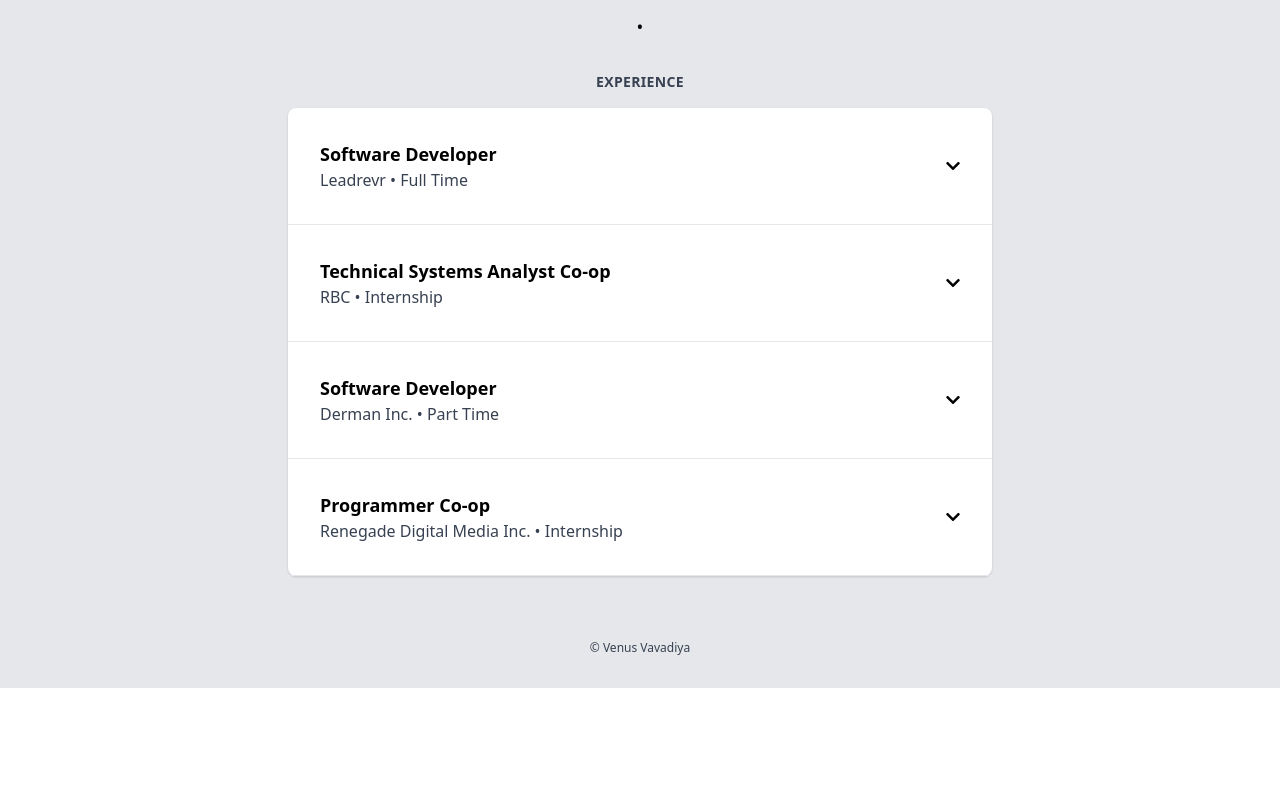
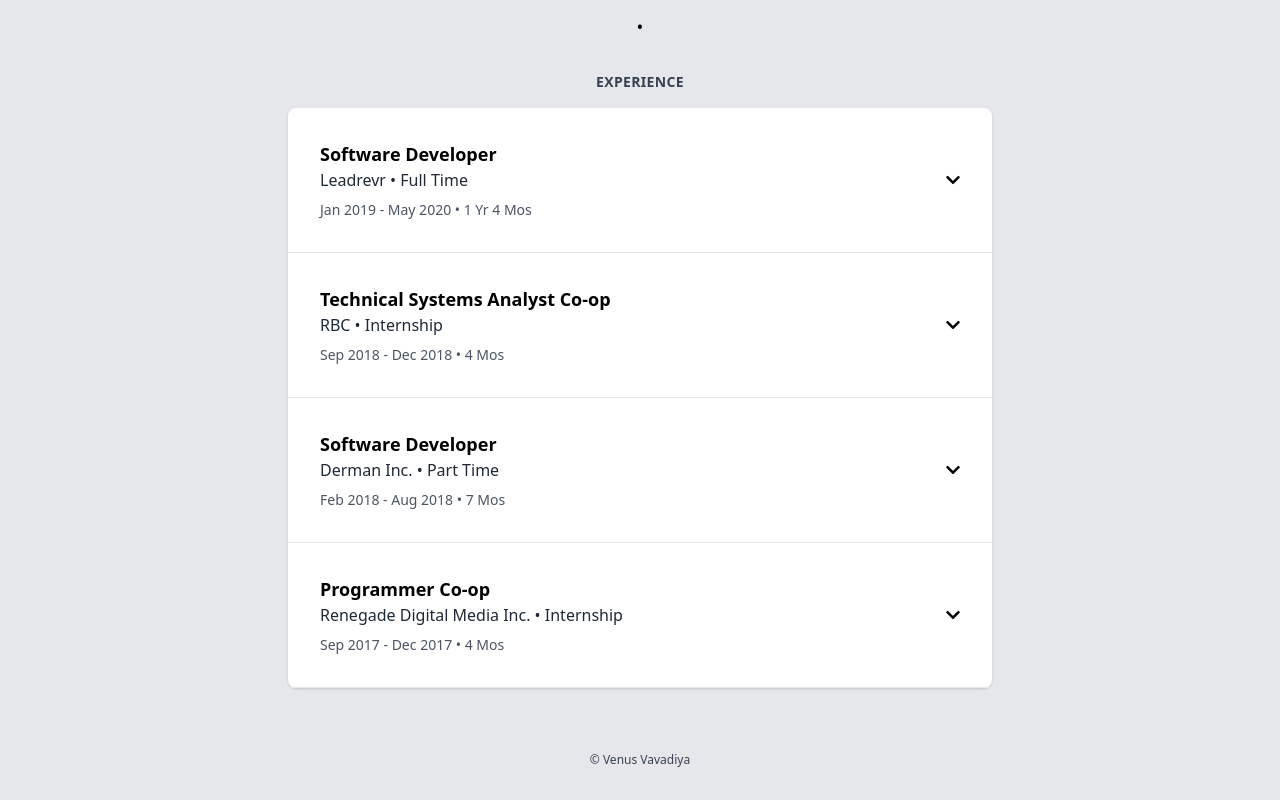
Before and after one commit to venusvavadiya/venusvavadiya.github.io, a Next.js app: page / in a window 1280 px wide. Shown: the part 496-1296 px from the top of the page. Before the commit the page ends 1184 px from the top, so only its background shows below. Built offline with nearby package versions, Linux system fonts and the light colour scheme.

Commit message:
Subsubtitle added

```diff
--- a/components/ContentHeader.jsx
+++ b/components/ContentHeader.jsx
@@ -1,13 +1,17 @@
 import React from "react";
 
-const ContentHeader = ({ title, subtitle }) => (
+const ContentHeader = ({ title, subtitle, subsubtitle }) => (
   <div className="p-2 md:p-4">
     <p className="text-lg font-bold">
       {title}
     </p>
 
-    <p className="text-gray-700">
+    <p className="text-gray-800">
       {subtitle}
+    </p>
+
+    <p className="text-sm text-gray-600 mt-2">
+      {subsubtitle}
     </p>
   </div>
 );
--- a/pages/index.jsx
+++ b/pages/index.jsx
@@ -10,6 +10,7 @@ const experiences = [
   {
     title: "Software Developer",
     subtitle: "Leadrevr • Full Time",
+    subsubtitle: "Jan 2019 - May 2020 • 1 Yr 4 Mos",
     items: [
       "Designed and built a SASS lead generation tool for used car dealerships.",
       "Built frontend for inventory management in React.",
@@ -22,6 +23,7 @@ const experiences = [
   {
     title: "Technical Systems Analyst Co-op",
     subtitle: "RBC • Internship",
+    subsubtitle: "Sep 2018 - Dec 2018 • 4 Mos",
     items: [
       "Verified the data and documentation of web services across teams.",
       "Built a proof-of-concept of an internal application for testing in Node.js.",
@@ -33,6 +35,7 @@ const experiences = [
   {
     title: "Software Developer",
     subtitle: "Derman Inc. • Part Time",
+    subsubtitle: "Feb 2018 - Aug 2018 • 7 Mos",
     items: [
       "Architected the entire web application with my team.",
       "Built features and implemented business logic.",
@@ -45,6 +48,7 @@ const experiences = [
   {
     title: "Programmer Co-op",
     subtitle: "Renegade Digital Media Inc. • Internship",
+    subsubtitle: "Sep 2017 - Dec 2017 • 4 Mos",
     items: [
       "Built designs provided by the Lead Designer.",
       "Came up with a scalable and clean solution for functionality in the client's application.",
@@ -68,10 +72,10 @@ const IndexPage = () => (
       </p>
 
       <div className="bg-white md:rounded-lg md:shadow mt-4">
-        {experiences.map(({ title, subtitle, items }) => (
+        {experiences.map(({ title, subtitle, subsubtitle, items }) => (
           <div key={title} className="border-b">
             <ContentBox header={(
-              <ContentHeader {...{title, subtitle}}/>
+              <ContentHeader {...{title, subtitle, subsubtitle}}/>
             )}>
               <ContentList items={items} />
             </ContentBox>
```
